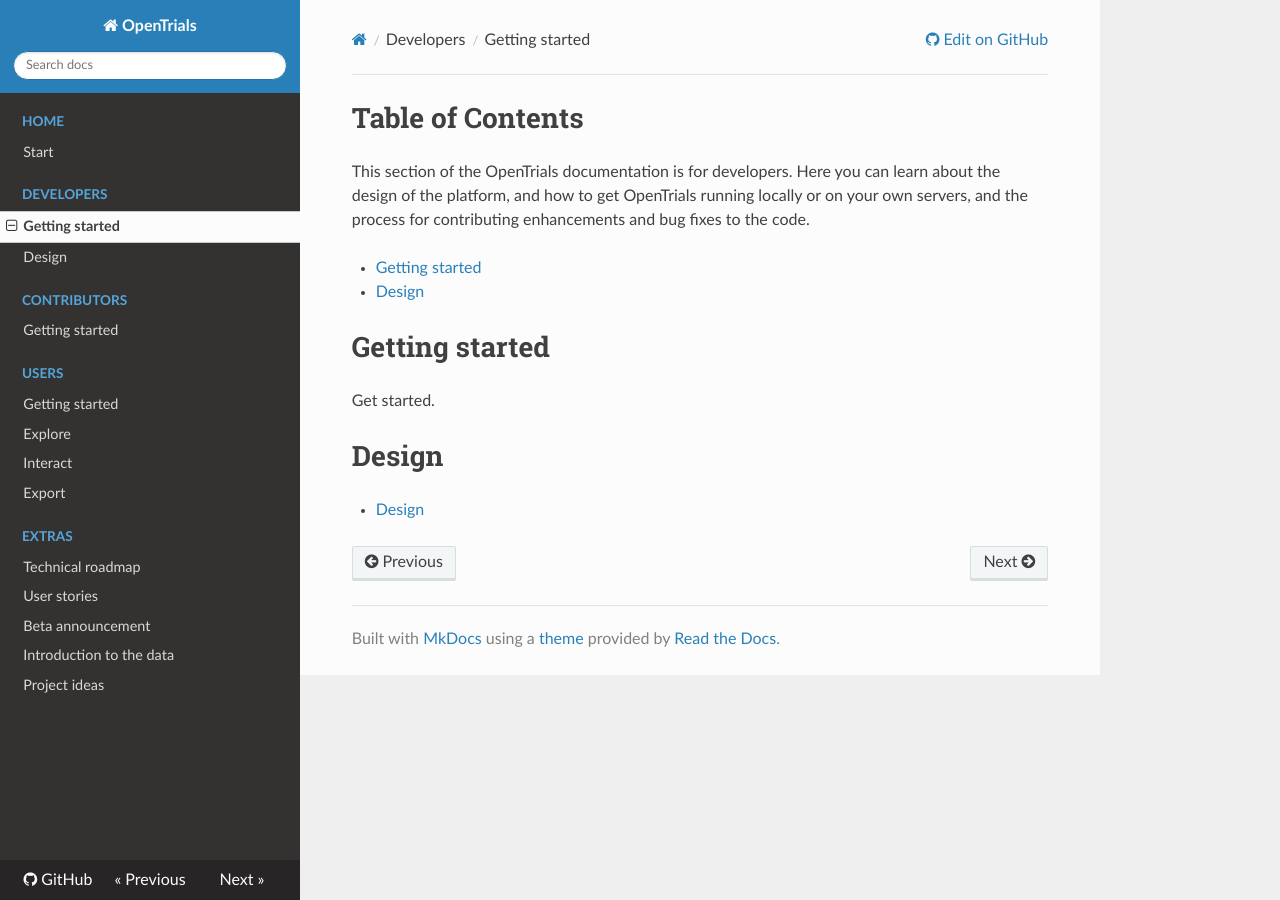
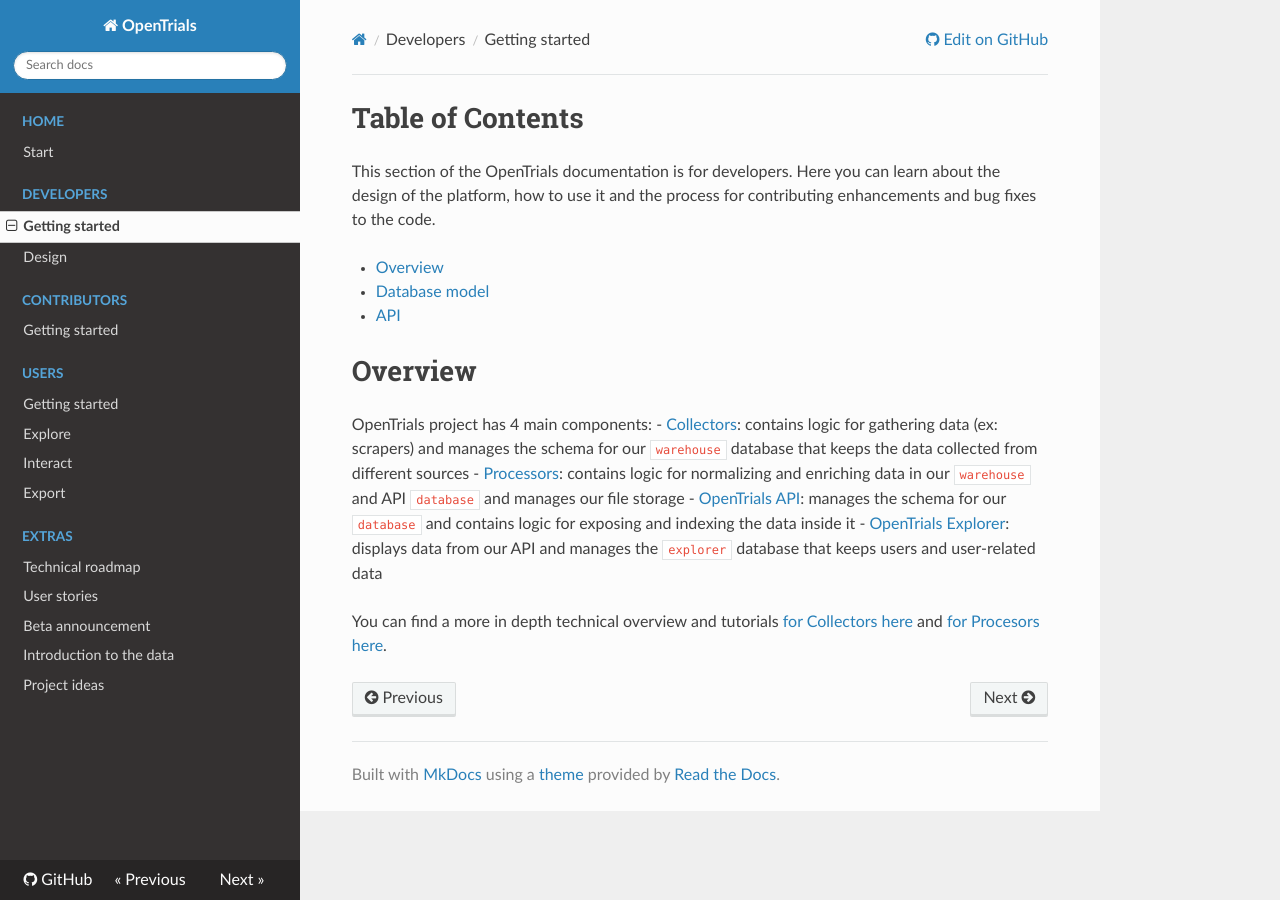
Before and after one commit to opentrials/docs, an MkDocs documentation site: the page built from docs/developers/index.md, in a window 1280 px wide. Built offline with MkDocs 1.6.1, drawn with Linux system fonts in a browser that asks for light colours; nearby versions of some CDN libraries; old or Windows-style settings are respelled for this version of MkDocs.

Commit message:
Update developer docs

```diff
--- a/docs/developers/index.md
+++ b/docs/developers/index.md
@@ -1,14 +1,25 @@
 # Table of Contents
 
-This section of the OpenTrials documentation is for developers. Here you can learn about the design of the platform, and how to get OpenTrials running locally or on your own servers, and the process for contributing enhancements and bug fixes to the code.
+This section of the OpenTrials documentation is for developers.
+Here you can learn about the design of the platform, how to use it and the process for contributing enhancements and bug fixes to the code.
 
-- [Getting started](#getting-started)
-- [Design](design/)
+- [Overview](#overview)
+- [Database model](data-model.md)
+- [API](api.md)
 
-# Getting started
+# Overview
 
-Get started.
+OpenTrials project has 4 main components:
+  - [Collectors](https://github.com/opentrials/collectors): contains logic for
+gathering data (ex: scrapers) and manages the schema for our `warehouse` database
+that keeps the data collected from different sources
+  - [Processors](https://github.com/opentrials/processors): contains logic for
+normalizing and enriching data in our `warehouse` and API `database` and manages our file storage
+  - [OpenTrials API](https://github.com/opentrials/api): manages the schema for
+our `database` and contains logic for exposing and indexing the data inside it
+  - [OpenTrials Explorer](https://github.com/opentrials/opentrials): displays data
+from our API and manages the `explorer` database that keeps users and user-related data
 
-# Design
-
-- [Design](design/)
+You can find a more in depth technical overview and tutorials
+[for Collectors here](https://github.com/opentrials/collectors/blob/master/docs/overview.md)
+and [for Procesors here](https://github.com/opentrials/processors/blob/master/docs/overview.md).
```
Also changed, not shown: docs/developers/api.md (added, +218 -0 lines), docs/developers/data-model.md (added, +79 -0 lines), docs/developers/design.md (deleted, +0 -33 lines), docs/assets/images/trial_model_swagger.png (added).
